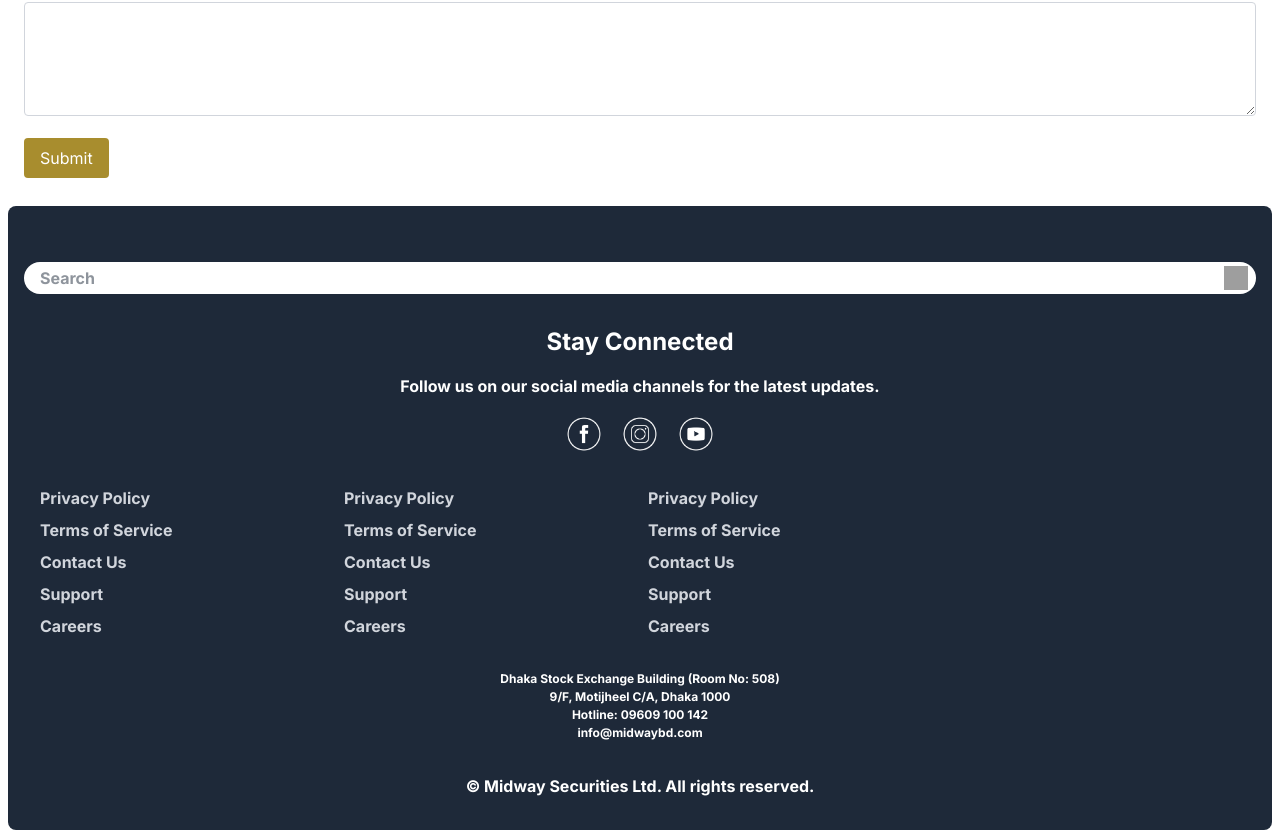
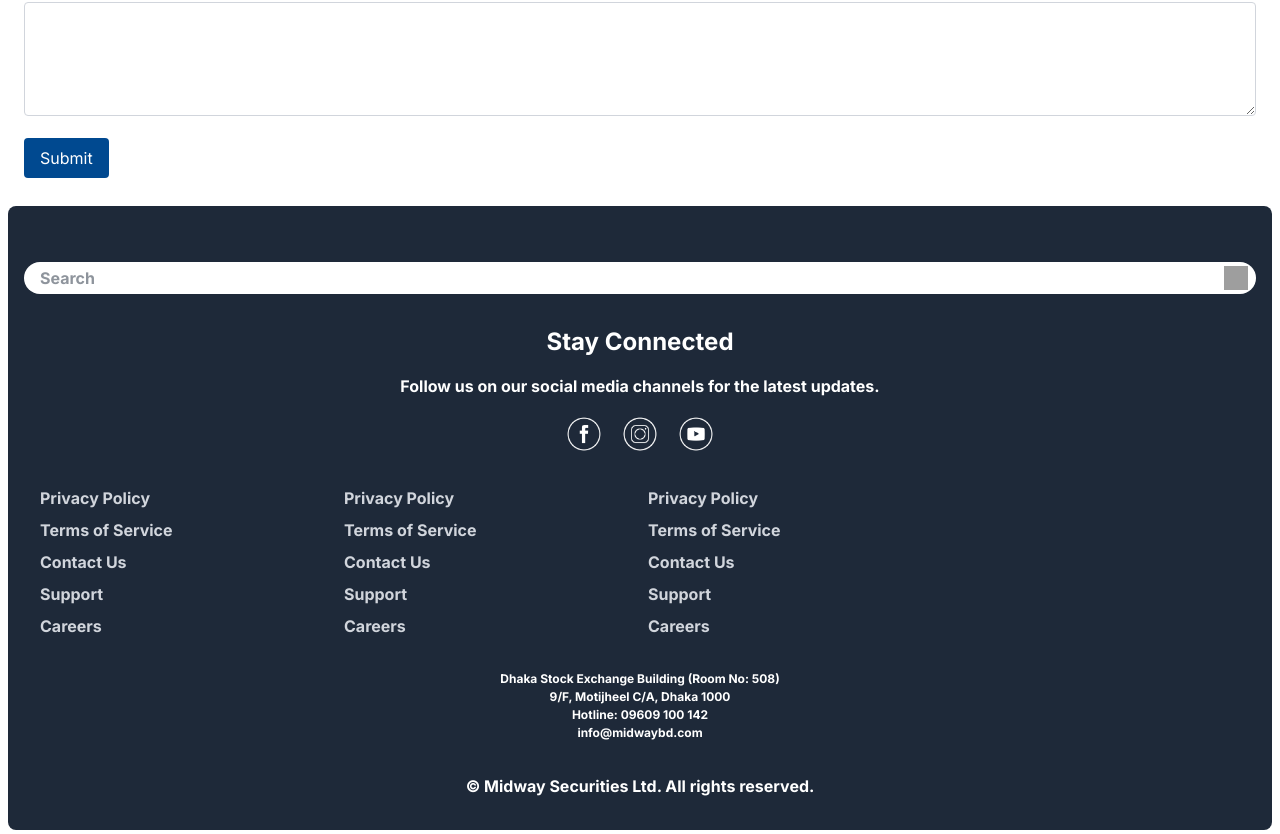
Before and after one commit to MidwaySecurities/midwaybd, a Next.js app: page /contact-us in a window 1280 px wide. Shown: the part 1374-2208 px from the top of the page. Built offline with nearby package versions, Linux system fonts and the light colour scheme; grey boxes are pictures that could not be loaded.

Commit message:
update bg color submit btn

```diff
--- a/app/contact-us/page.jsx
+++ b/app/contact-us/page.jsx
@@ -54,7 +54,7 @@ const ContactUs = () => {
                             <label className='block mb-2' htmlFor="message">Message:</label>
                             <textarea id="message" name="message" rows="4" className='w-full p-2 border border-gray-300 rounded' required></textarea>
                         </div>
-                        <button type="submit" className='bg-[#a88d2e] text-white px-4 py-2 rounded'>Submit</button>
+                        <button type="submit" className='bg-qtp_btn_bg_color text-white px-4 py-2 rounded'>Submit</button>
                     </form>
                 </div>
 
```
